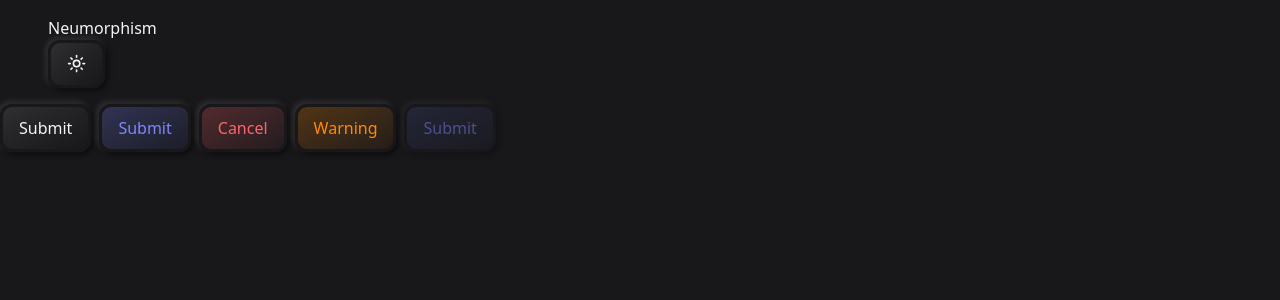
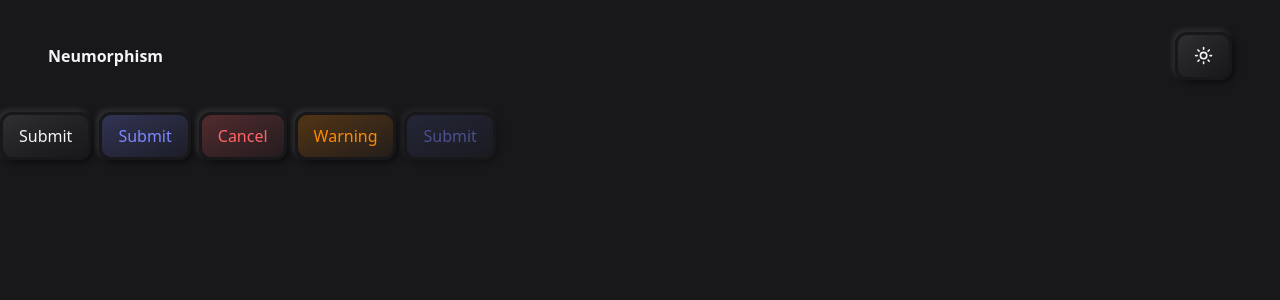
Before and after one commit to Annie-Huang/baseui-neomorphism2.0-component-library, a React (Vite) app: page / in a window 1280 px wide. Shown: the top 300 px of the page. Built offline with nearby package versions, Linux system fonts and the light colour scheme.

Commit message:
Do some basic styling for the <Nav>

```diff
--- a/src/components/Nav.tsx
+++ b/src/components/Nav.tsx
@@ -4,8 +4,8 @@ import { Moon, Sun } from 'lucide-react';
 
 const Nav = () => {
   return (
-    <nav className='py-4 px-12'>
-      <h1>Neumorphism</h1>
+    <nav className='py-8 px-12 flex justify-between items-center'>
+      <h1 className='font-bold'>Neumorphism</h1>
       <Button>
         <Sun className='h-[1.2rem] w-[1.2rem] scale-100 rotate-0 transition-all dark:scale-0 dark:-rotate-90' />
         <Moon className='absolute h-[1.2rem] w-[1.2rem] scale-0 rotate-90 transition-all dark:scale-100 dark:rotate-0' />
```
